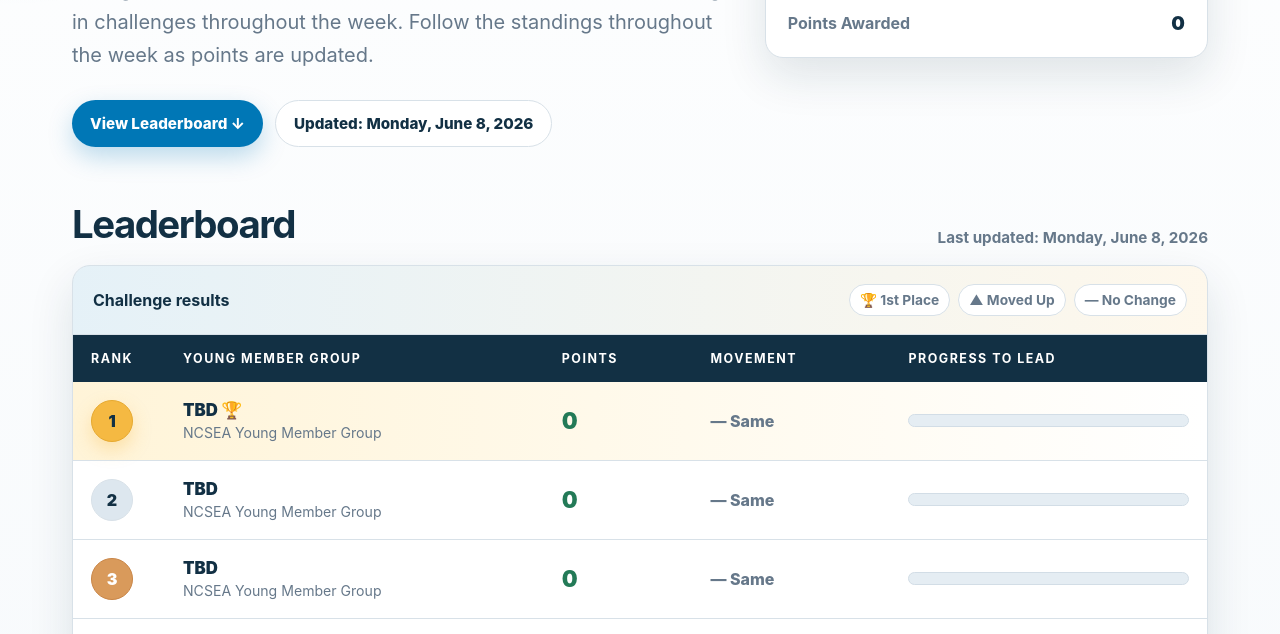
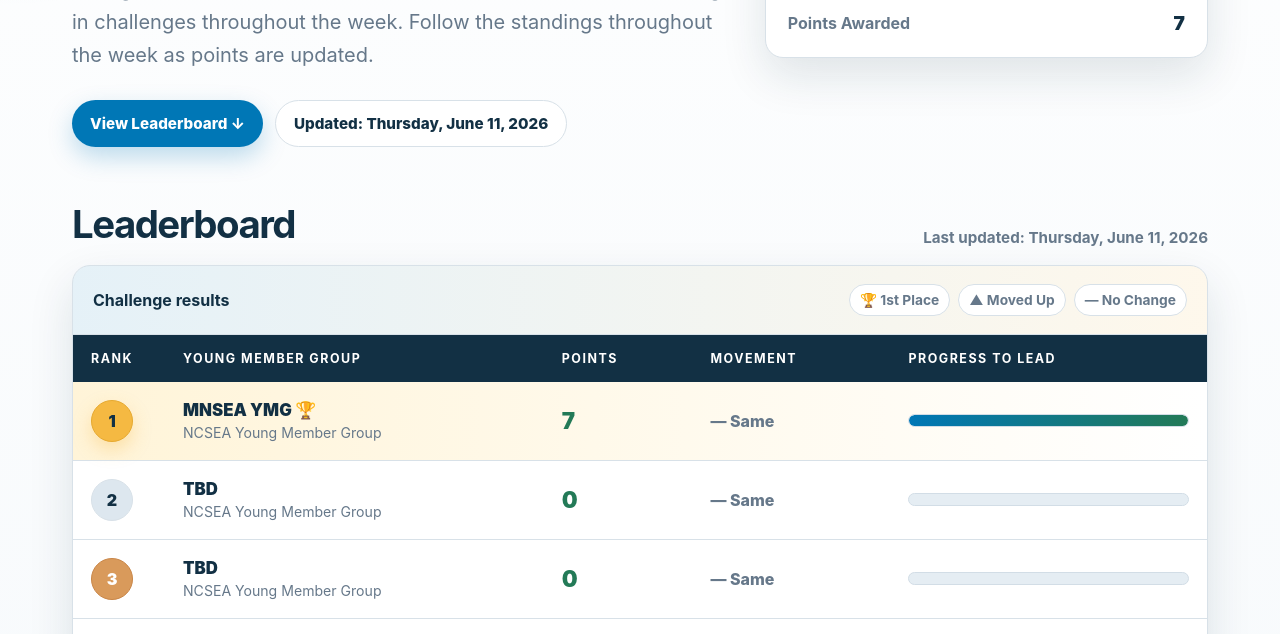
Before and after one commit to masonthau/YMGtrivia, a plain HTML site: page index.html in a window 1280 px wide. Shown: the part 502-1136 px from the top of the page. Drawn offline with Linux system fonts and the light colour scheme.

Commit message:
Add files via upload

```diff
--- a/index.html
+++ b/index.html
@@ -1114,10 +1114,10 @@
       the expected rank, or leave it blank.
     */
 
-    const LAST_UPDATED = "Monday, June 8, 2026";
+    const LAST_UPDATED = "Thursday, June 11, 2026";
 
     const LEADERBOARD_DATA = [
-      { name: "TBD", points: 0, yesterdayRank: 1 },
+      { name: "MNSEA YMG", points: 7, yesterdayRank: 1 },
       { name: "TBD", points: 0, yesterdayRank: 2 },
       { name: "TBD", points: 0, yesterdayRank: 3 },
       { name: "TBD", points: 0, yesterdayRank: 4 },
```
